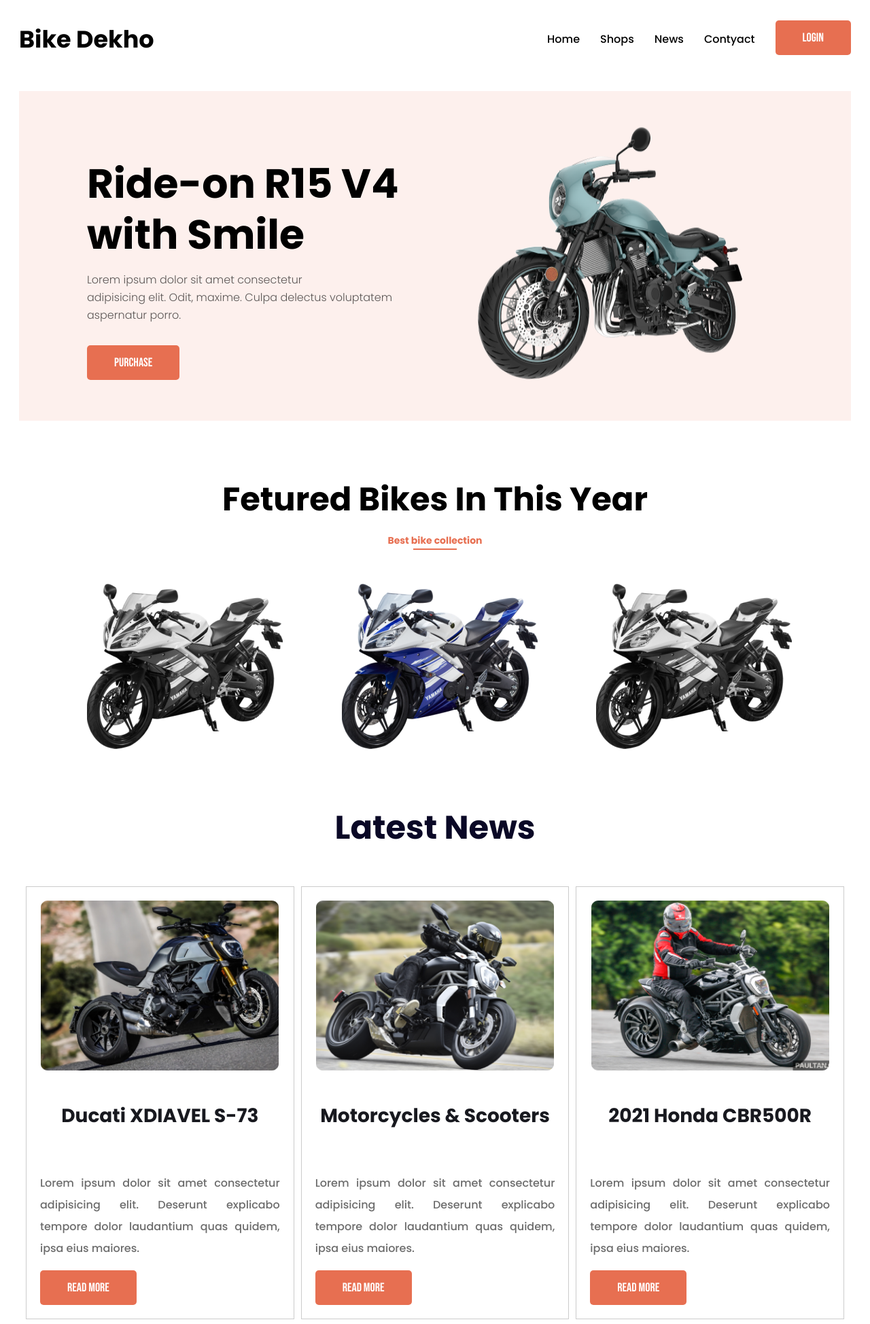
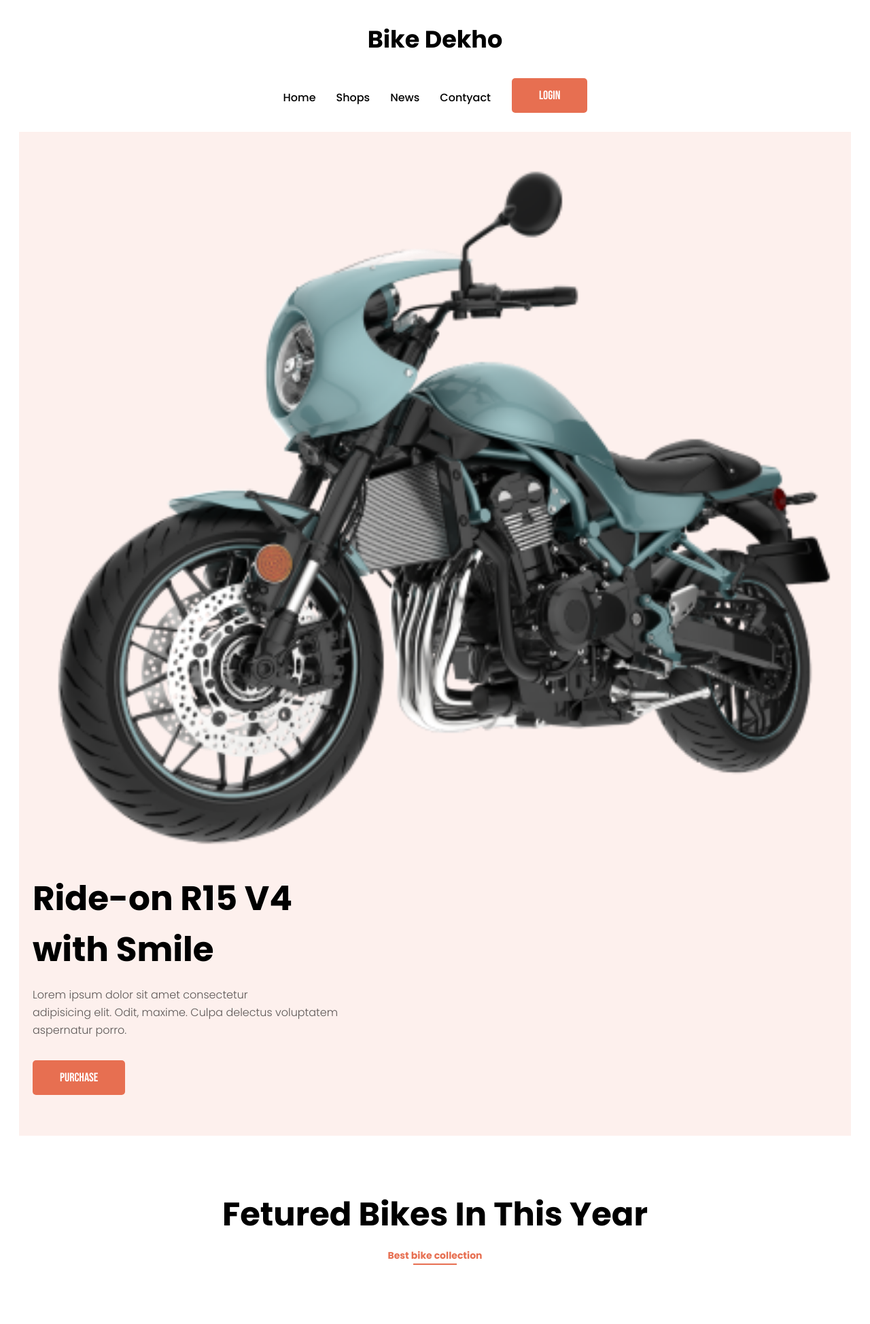
Before and after one commit to kahakashanashraf/Biker-site, a plain HTML site: page index.html in a window 1280 px wide. Shown: the part 17-1965 px from the top of the page at 68% size. Drawn offline with Linux system fonts and the light colour scheme.

Commit message:
responsive

```diff
--- a/style.css
+++ b/style.css
@@ -8,6 +8,8 @@
 section {
     margin: 20px;
 }
+
+
 /* =====shared-style==== */
 
 .btn-primary {
@@ -27,7 +29,11 @@
     color: #E76F51;
     border: 1px solid #E76F51;
 }
+
+
 /* =====shared-style==== */
+
+
 /* ======nav-bar-style=========== */
 
 .nav {
@@ -58,7 +64,11 @@
     font-size: 35px;
     line-height: 52.5px;
 }
+
+
 /* ======nav-bar-style=========== */
+
+
 /* =====banner-style==== */
 
 .banner {
@@ -95,7 +105,11 @@
     opacity: 80%;
     padding-bottom: 15px;
 }
+
+
 /* =====banner-style==== */
+
+
 /*====featured bike====*/
 
 .featured-bike {
@@ -136,7 +150,11 @@
 .gray {
     filter: grayscale(100%);
 }
+
+
 /*====featured bike====*/
+
+
 /*==== bike card-container ====*/
 
 .section-title h1 {
@@ -156,6 +174,8 @@
     margin: 20px 0;
     gap: 10px;
 }
+
+
 /*==== bike grid card ====*/
 
 .review-title h2 {
@@ -243,6 +263,8 @@
     text-align: center;
     letter-spacing: 0.2 px;
 }
+
+
 /*====FAQ====*/
 
 .faq-title h2 {
@@ -348,3 +370,59 @@
     width: 150px;
     padding-bottom: 20px;
 }
+
+
+/* 540 screen size */
+
+@media screen and (min-width: 540px) {
+    .nav {
+        flex-direction: column;
+    }
+    .menu-bar,
+    ul {
+        text-align: center;
+        padding: 1px;
+    }
+    .banner {
+        flex-direction: column;
+        padding-left: 20px;
+        padding-right: 20px;
+    }
+    .banner-content {
+        flex-basis: 100%;
+        order: 2;
+    }
+    .banner-content h1 {
+        font-size: 50px;
+    }
+    .banner-content img {
+        flex-basis: 100%;
+        margin-bottom: 20px;
+    }
+    .img-grid {
+        grid-template-columns: repeat(1, 1fr);
+        margin: 90px;
+        gap: 30px;
+    }
+    .grid-container {
+        grid-template-columns: repeat(1, 1fr);
+        padding: 10px;
+        margin-top: 10px;
+        gap: 10px;
+    }
+    .item1 {
+        padding: 20px;
+        margin-bottom: 10px;
+    }
+    .faq-flex {
+        flex-direction: column;
+        padding-left: 20px;
+        margin-right: 20px;
+    }
+    .end {
+        flex-direction: column;
+        align-items: center;
+        text-align: center;
+        padding: 30px 20px;
+    }
+}
```
Lines whose indentation alone changed are shown as unchanged.
